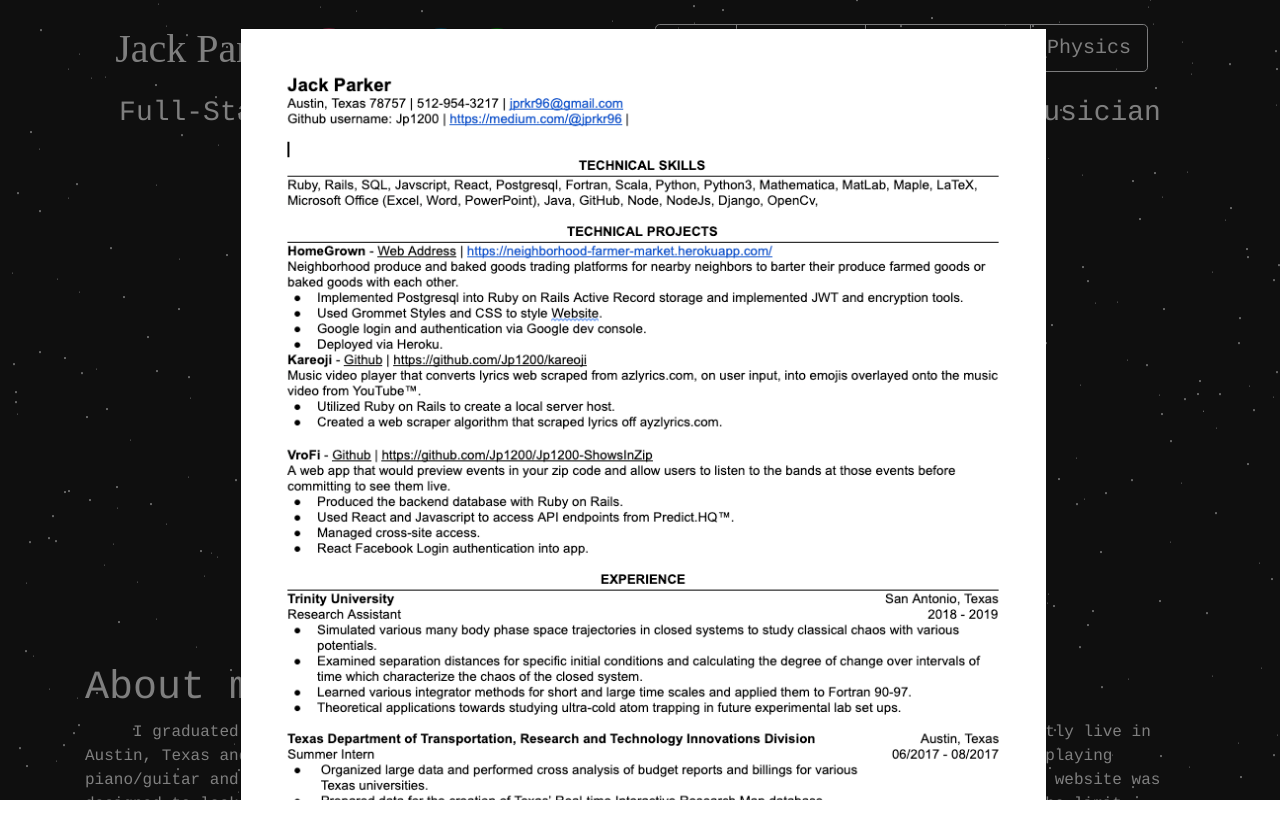
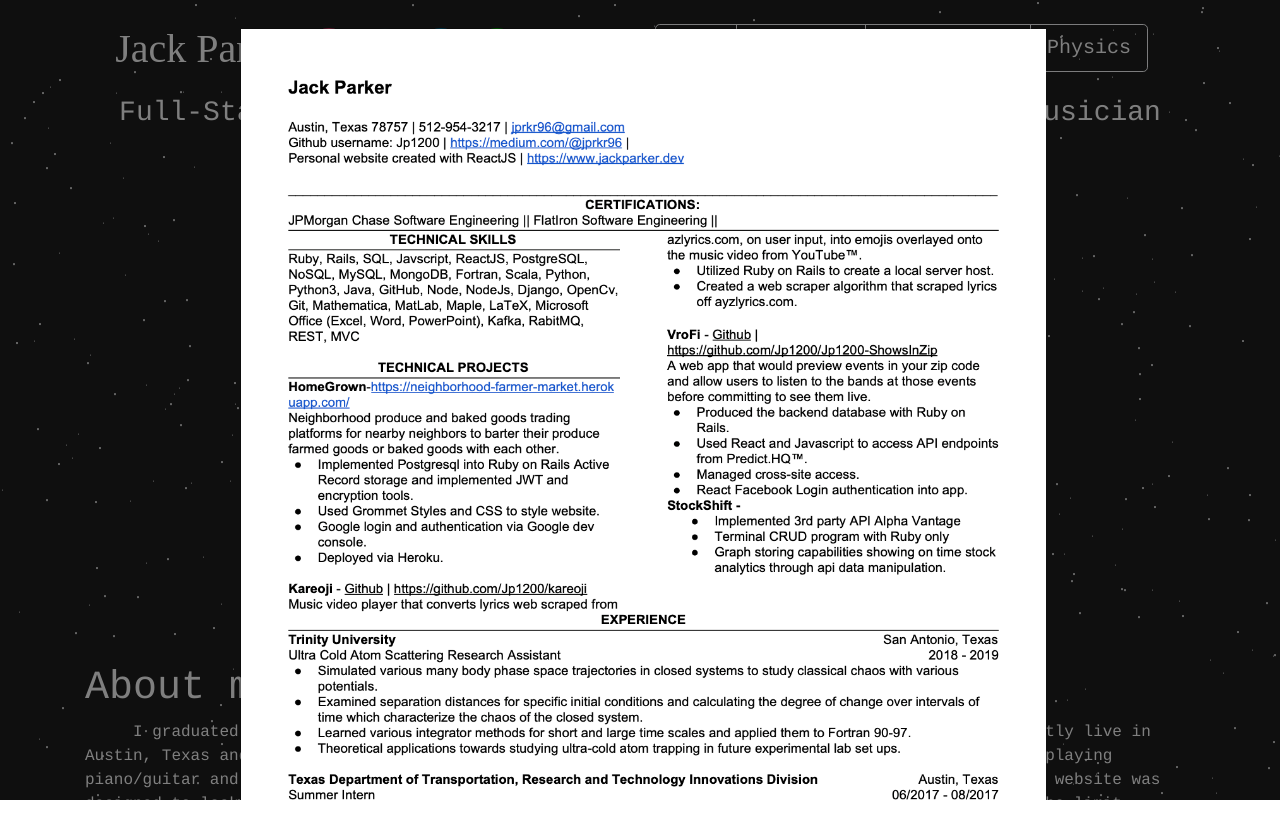
Before and after one commit to Jp1200/PersonalWork, a React (Create React App) app: page / in a window 1280 px wide. Both pictures are taken after a click on the picture 640 px from the left and 471 px from the top of the page. Shown: the top 838 px of the page. Built offline with nearby package versions, Linux system fonts and the light colour scheme.

Commit message:
added updated resume

```diff
--- a/src/Mainpage.js
+++ b/src/Mainpage.js
@@ -102,7 +102,11 @@
           show={this.state.show}
           onHide={this.handleClose}
         >
-          <Image width={805} height={1025} src={require("./resume.png")} />
+          <Image
+            width={805}
+            height={1025}
+            src={require("./Resource/Jack_Parker_Resume_2020_prime copy.png")}
+          />
         </Modal>
 
         <Row>
```
Also changed, not shown: src/Resource/Jack_Parker_Resume_2020_prime copy.png (added).
